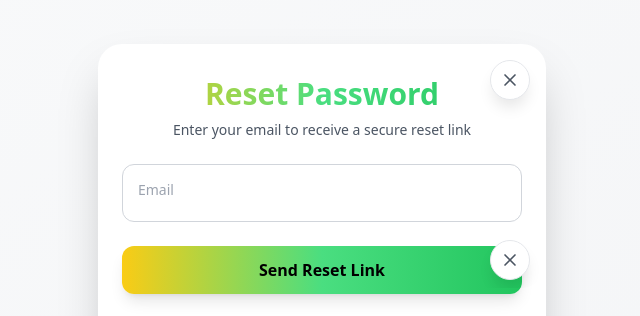
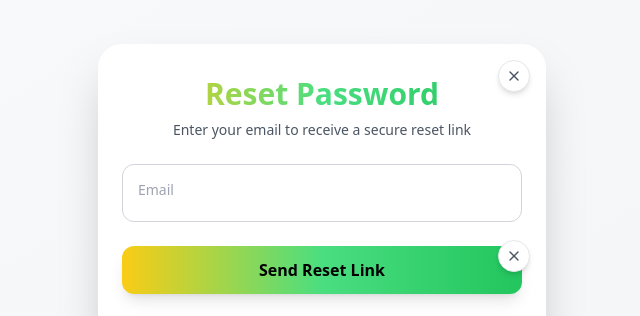
Before and after one commit to tool63/cashin, a Next.js app: page /reset in a window 1280 px wide. Shown: the part 144-460 px from the top of the page, without its empty margins (318-958 px from the left). Built offline with nearby package versions, Linux system fonts and the light colour scheme.

Commit message:
Update CloseButton.tsx

```diff
--- a/components/ui/CloseButton.tsx
+++ b/components/ui/CloseButton.tsx
@@ -1,4 +1,3 @@
-// components/ui/CloseButton.tsx
 'use client';
 
 import { useRouter } from 'next/navigation';
@@ -14,10 +13,10 @@ export default function CloseButton() {
   return (
     <button
       onClick={handleClose}
-      className="close-button"
+      className="absolute top-4 right-4 z-50 w-8 h-8 flex items-center justify-center rounded-full bg-white dark:bg-gray-800 shadow-md border border-gray-200 dark:border-gray-700 hover:bg-gray-100 dark:hover:bg-gray-700 transition-all hover:scale-110"
       aria-label="Close"
     >
-      <X />
+      <X className="w-4 h-4 text-gray-600 dark:text-gray-400" />
     </button>
   );
 }
```
